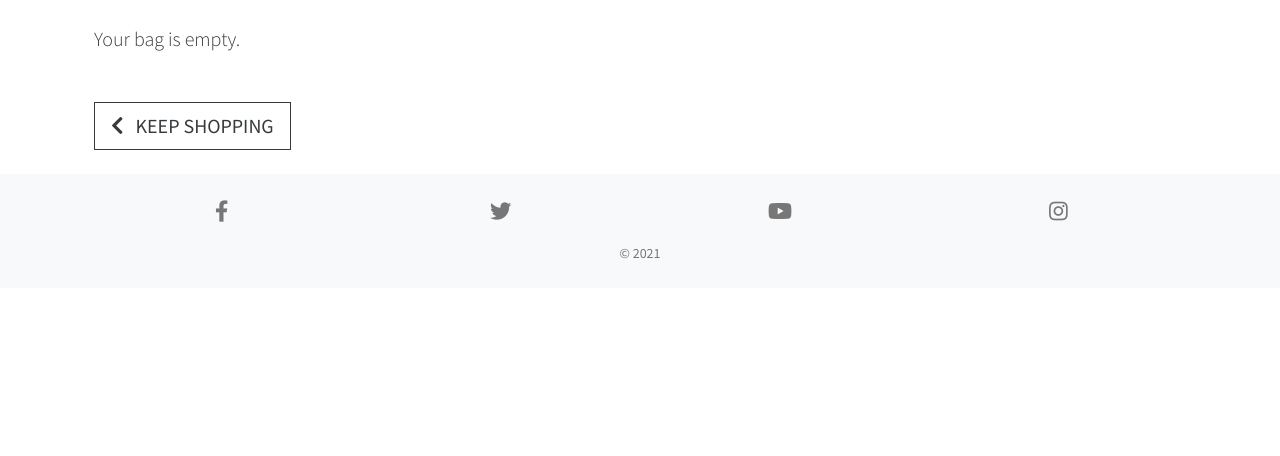
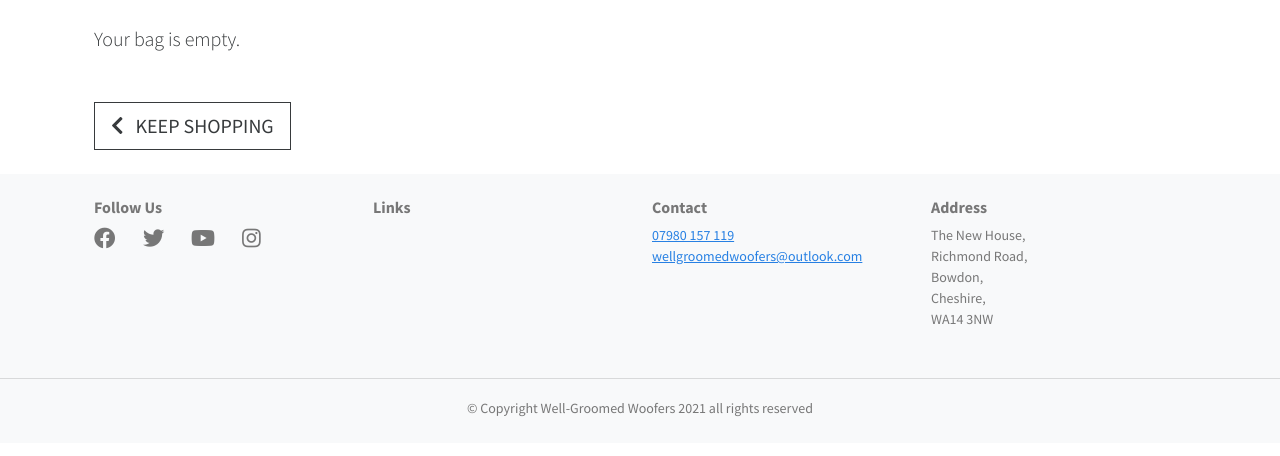
Before and after one commit to jonathan-odonnell/dog-grooming, a Django app: page /bag/ in a window 1280 px wide. Shown: the part 285-741 px from the top of the page. Run offline with Django 3.2, Linux system fonts and the light colour scheme; some libraries are stand-ins or nearby versions.

Commit message:
Amended footer in base template

```diff
--- a/templates/base.html
+++ b/templates/base.html
@@ -203,32 +203,56 @@
     {% endblock %}
 
     <footer class="footer-wrapper bg-light">
-        <div class="container text-center p-4">
-            <div class="row social-media mb-3">
-                <div class="col-3">
+        <div class="container text-center text-md-start p-4 pb-0">
+            <div class="row">
+                <div class="col-12 col-lg-3 order-lg-1 mb-5">
+                    <h6 class="fw-bold">Links</h6>
+                </div>
+                <div class="col-12 col-lg-3 order-lg-0 mb-5">
+                    <h6 class="fw-bold">Follow Us</h6>
+                    <ul class="list-inline social-media mb-0">
+                        <li class="list-inline-item pe-3">
                             <a class="hvr-grow" href="https://www.facebook.com" target="_blank">
-                        <i class="fab fa-facebook-f fa-lg"></i>
+                                <i class="fab fa-facebook fa-lg"></i>
                             </a>
-                </div>
-                <div class="col-3">
+                        </li>
+                        <li class="list-inline-item pe-3">
                             <a class="hvr-grow" href="https://www.twitter.com" target="_blank">
                                 <i class="fab fa-twitter fa-lg"></i>
                             </a>
-                </div>
-                <div class="col-3">
+                        </li>
+                        <li class="list-inline-item pe-3">
                             <a class="hvr-grow" href="https://www.youtube.com" target="_blank">
                                 <i class="fab fa-youtube fa-lg"></i>
                             </a>
-                </div>
-                <div class="col-3">
+                        </li>
+                        <li class="list-inline-item">
                             <a class="hvr-grow" href="https://www.instagram.com" target="_blank">
                                 <i class="fab fa-instagram fa-lg"></i>
                             </a>
+                        </li>
+                    </ul>
+                </div>
+                <div class="col-12 col-lg-3 order-lg-2 mb-5">
+                    <h6 class="fw-bold">Contact</h6>
+                    <p class="small mb-0"><a href="tel:07980157119">07980 157 119</a></p>
+                    <p class="small mb-0"><a href="mailto:wellgroomedwoofers@outlook.com">wellgroomedwoofers@outlook.com</a></p>
+                </div>
+                <div class="col-12 col-lg-3 order-lg-3 mb-5">
+                    <h6 class="fw-bold">Address</h6>
+                    <p class="small mb-0">The New House,</p>
+                    <p class="small mb-0">Richmond Road,</p>
+                    <p class="small mb-0">Bowdon,</p>
+                    <p class="small mb-0">Cheshire,</p>
+                    <p class="small mb-0">WA14 3NW</p>
                 </div>
             </div>
-            <div class="row">
+        </div>
+        <hr class="my-0 mb-3">
+        <div class="container p-4 pt-0">
+            <div class="row text-center">
                 <div class="col-12">
-                    <small>&copy; 2021</small>
+                    <small>&copy; Copyright Well-Groomed Woofers 2021 all rights reserved</small>
                 </div>
             </div>
         </div>
```
Lines whose indentation alone changed are shown as unchanged.
